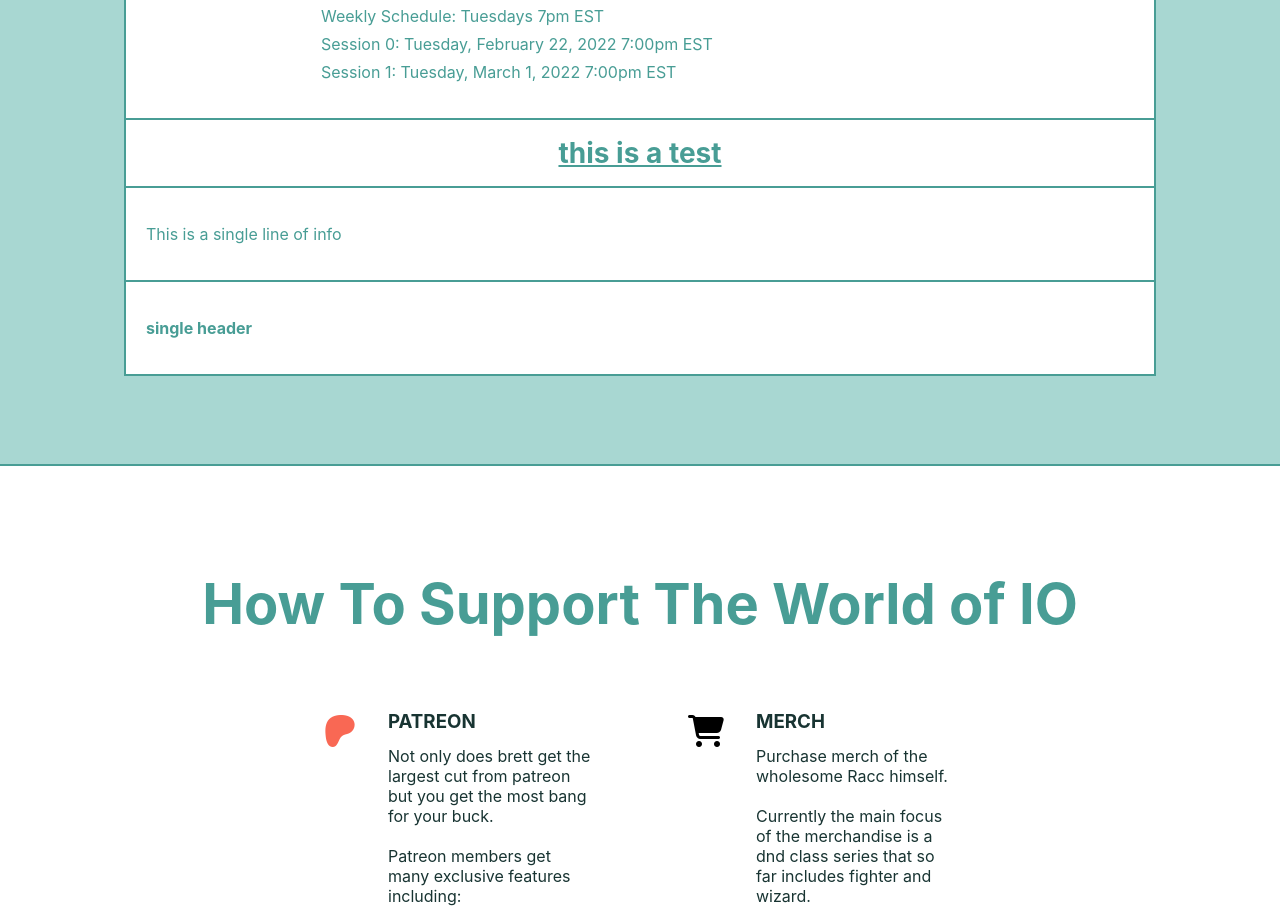
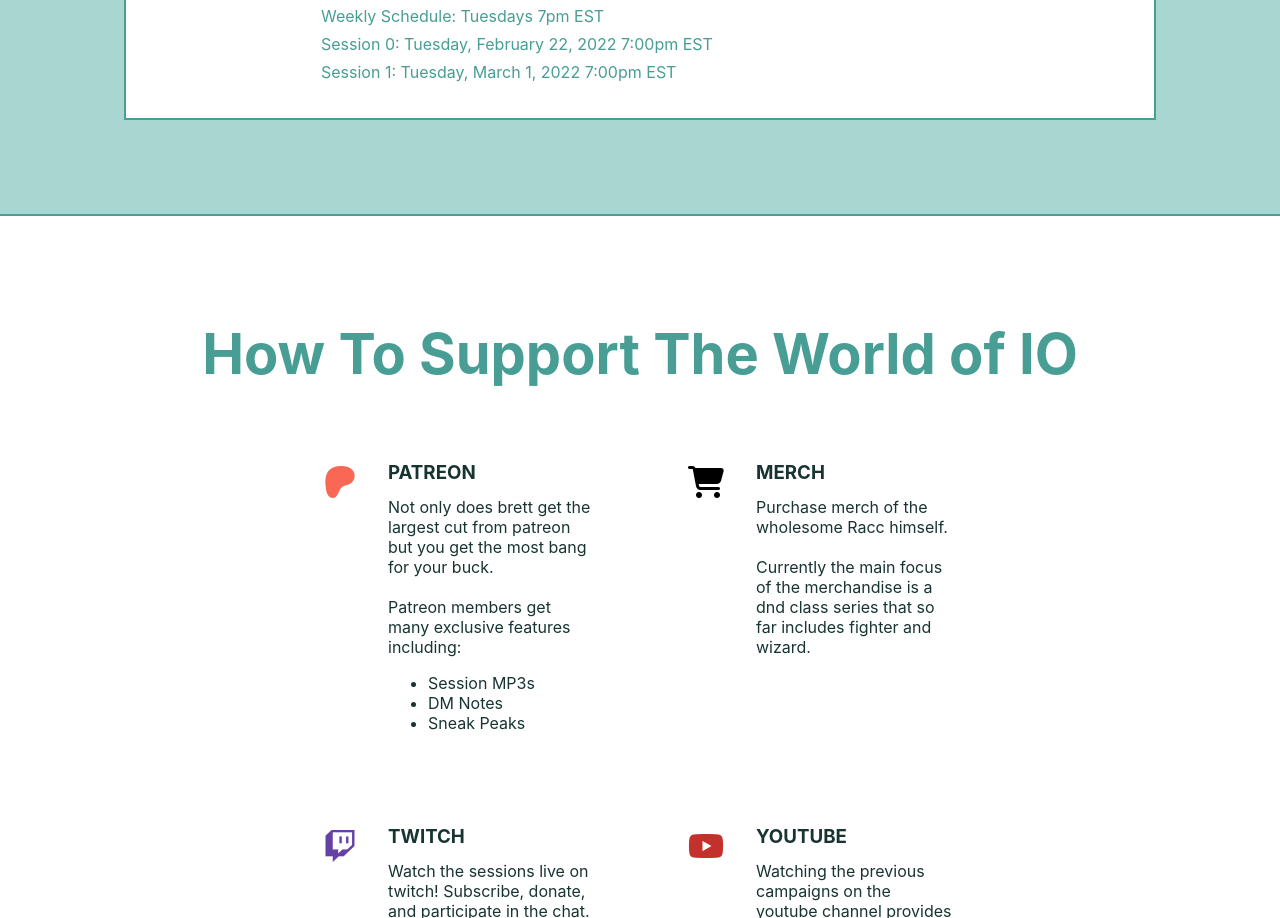
Before and after one commit to jrthayer/WorldOfIo.info, a React (Create React App) app: page / in a window 1280 px wide. Shown: the part 2186-3104 px from the top of the page. Built offline with nearby package versions, Linux system fonts and the light colour scheme.

Commit message:
Update news.js

```diff
--- a/src/data/news.js
+++ b/src/data/news.js
@@ -31,16 +31,16 @@ export default [
             },
         ],
     },
-    {
-        header: "this is a test",
-        // sections: [],
-    },
-    {
-        sections: [{ info: "This is a single line of info" }],
-    },
-    {
-        sections: [{ header: "single header" }],
-    },
+    // {
+    //     header: "this is a test",
+    //     // sections: [],
+    // },
+    // {
+    //     sections: [{ info: "This is a single line of info" }],
+    // },
+    // {
+    //     sections: [{ header: "single header" }],
+    // },
 ];
 
 // {
```
